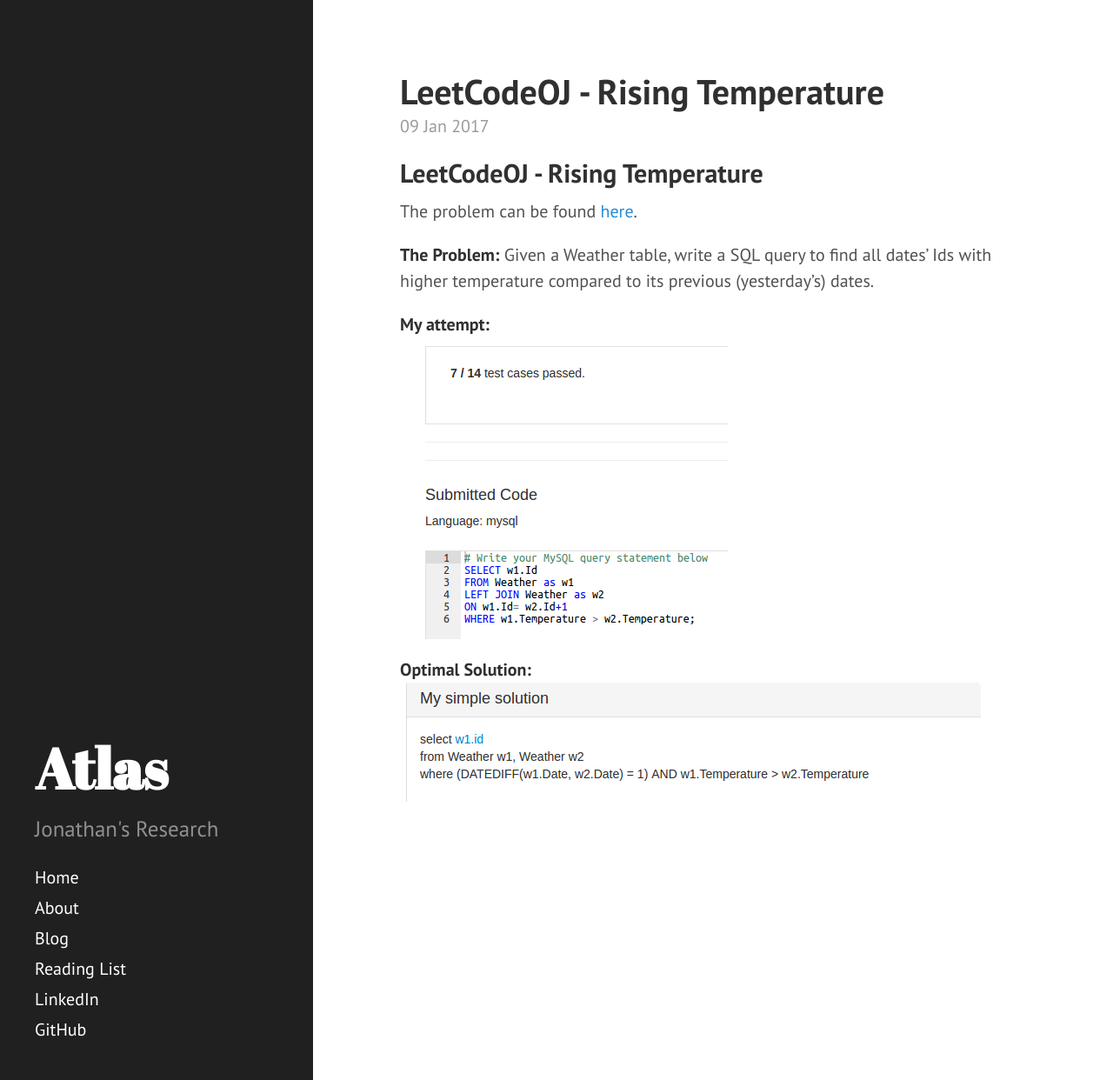
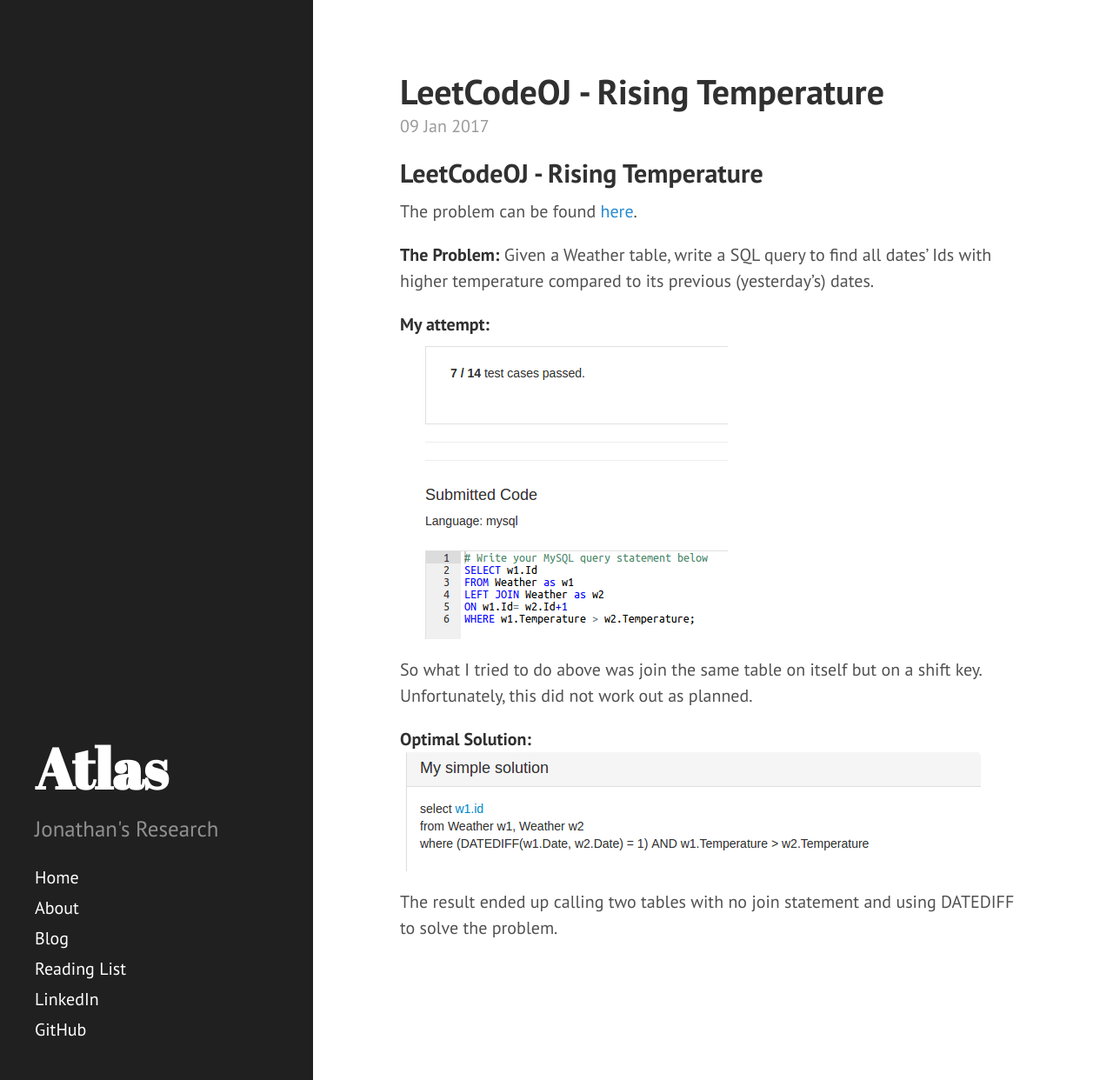
Before and after one commit to JonathanJohann/Research, a Jekyll site: the page built from _posts/Scratch_Pad/2017-01-09-Rising-Temperature.md, in a window 1280 px wide and 1242 px high. Shown: the whole window at 87% size. Built offline with Jekyll 4.4.1, drawn with Linux system fonts in a browser that asks for light colours; Markdown is read by kramdown in place of the engine named in the settings.

Commit message:
Update 2017-01-09-Rising-Temperature.md

```diff
--- a/_posts/Scratch_Pad/2017-01-09-Rising-Temperature.md
+++ b/_posts/Scratch_Pad/2017-01-09-Rising-Temperature.md
@@ -15,6 +15,9 @@
 **My attempt:**
 ![png](https://raw.githubusercontent.com/JonathanJohann/Research/master/_posts/Scratch_Pad/Pics/rising_temperature.png)
 
+So what I tried to do above was join the same table on itself but on a shift key. Unfortunately, this did not work out as planned.
 
 **Optimal Solution:**
 ![png](https://raw.githubusercontent.com/JonathanJohann/Research/master/_posts/Scratch_Pad/Pics/optimal_rising_temp.png)
+
+The result ended up calling two tables with no join statement and using DATEDIFF to solve the problem.
```
